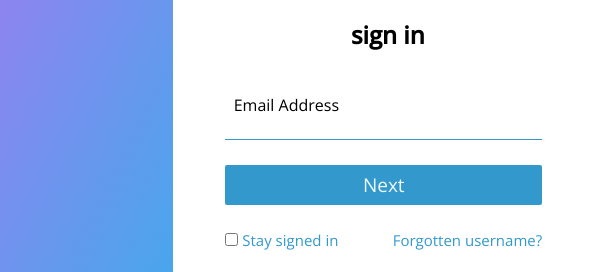
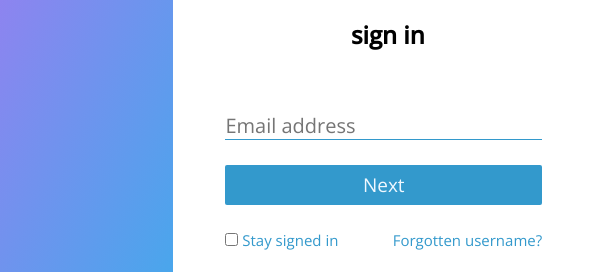
Before and after one commit to yogendrathakur9/engadged, a plain HTML site: page index.html in a window 1280 px wide. Shown: the part 196-468 px from the top of the page, 685-1280 px from the left. Drawn offline with nearby package versions, Linux system fonts and the light colour scheme.

Commit message:
placeholder change

```diff
--- a/index.html
+++ b/index.html
@@ -29,9 +29,7 @@
             <h2> sign in</h2>
             <form class="form">
 
-                <input type="email" required>
-                <label for="">email address</label>
-
+                <input type="email" placeholder="Email address">
 
                 <button class="next-btn">Next</button>
             </form>
--- a/media.css
+++ b/media.css
@@ -7,7 +7,7 @@
    width:  50%;
 }
 .container img {
-    width: 70%;
+    width: 50%;
 }
 .text-area h1{
     width: 50%;
@@ -29,7 +29,7 @@
     }
 
 .login-section img {
-  width: 50%;
+  width: 30%;
   height: 4%;
   position: relative;
   bottom: 50px;
--- a/style.css
+++ b/style.css
@@ -97,24 +97,6 @@
   border-bottom: 1px #3399cc solid;
   font-size: 20px;
 }
-.form label {
-   position: absolute;
-   bottom: 61%;
-   right: 20%;
-   border: none;
-   text-transform: capitalize;
-   transition: top .3s;
-
-  }
-  .form input:focus ~ label{
-  padding: 0 5px;
-    bottom: 415px;
-    background-color: #FFFFFF;
-
-  }
-
-
-
 
 .form button {
   width: 75%;
```
